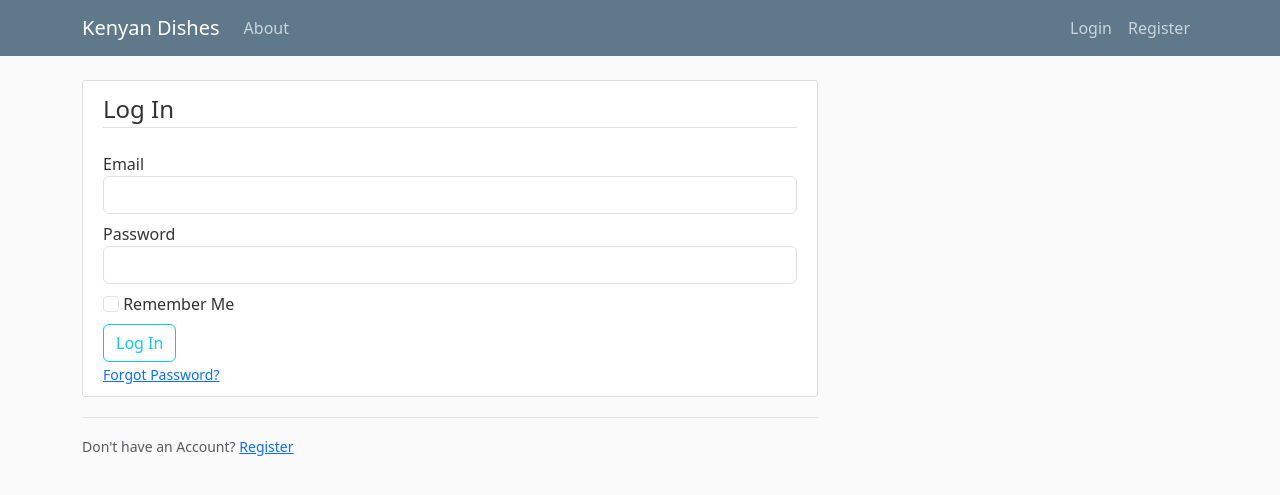
After one commit to Ras-Pekt/Kenyan_Dishes, a Flask app: page /login in a window 1280 px wide. The commit adds this page. Shown: the top 495 px of the page. Run offline with Flask 3, Linux system fonts and the light colour scheme.

Commit message:
FRONTEND:registration and login forms

```diff
--- a/app.py
+++ b/app.py
@@ -2,9 +2,11 @@
 """
 This is the entry point for the kenya dishes app
 """
-from flask import Flask, render_template, url_for
+from flask import Flask, render_template, url_for, flash, redirect
+from forms import Register, LogIn
 
 app = Flask(__name__)
+app.config["SECRET_KEY"] = "94ea6045ce05b24cf5e05cfecdcc3913"
 
 recipe_post = [
     {
@@ -17,9 +19,9 @@ recipe_post = [
     },
     {
         "author": "Jane Doe",
-        "title": "Ugali Matumbo",
-        "ingredients": ["ugali", "matumbo"],
-        "method": ["Make ugali", "cook matumbo", "serve while hot"],
+        "title": "Ugali Beef",
+        "ingredients": ["flour", "water", "beef", "onions", "tomatoes", "oil", "salt", "dhania"],
+        "method": ["Make ugali", "cook beef", "serve while hot"],
         "date_posted": "Oct 20, 2023",
         "date_updated": "Oct 22, 2023",
     },
@@ -39,5 +41,28 @@ def about():
     return render_template("about_page.html", title="About")
 
 
+@app.route("/register", methods=["GET", "POST"])
+def register():
+    """register new user route"""
+    form = Register()
+    fullname = form.fullname.data
+
+    if form.validate_on_submit():
+        flash(
+            f"{fullname.title()}'s account created successfully",
+            "success"
+        )
+        return redirect(url_for("login"))
+
+    return render_template("register.html", title="Register", form=form)
+
+
+@app.route("/login", methods=["GET", "POST"])
+def login():
+    """existing user log in route"""
+    form = LogIn()
+    return render_template("login.html", title="Log In", form=form)
+
+
 if __name__ == "__main__":
     app.run(debug=True)
--- /dev/null
+++ b/forms.py
@@ -0,0 +1,71 @@
+#!/usr/bin/python3
+"""
+forms module
+"""
+from flask_wtf import FlaskForm
+from wtforms import StringField, PasswordField, SubmitField, BooleanField
+from wtforms.validators import DataRequired, Length, Email, EqualTo
+
+
+class Register(FlaskForm):
+    """
+    New member registration class/form
+    """
+    fullname = StringField(
+        "Full Name",
+        validators=[
+            DataRequired(),
+            Length(min=5, max=20)
+        ]
+    )
+
+    email = StringField(
+        "Email",
+        validators=[
+            DataRequired(),
+            Email()
+        ]
+    )
+
+    password = PasswordField(
+        "Password",
+        validators=[
+            DataRequired(),
+            Length(min=6, max=50)
+        ]
+    )
+
+    confirm_password = PasswordField(
+        "Confirm Password",
+        validators=[
+            DataRequired(),
+            EqualTo("password")
+        ]
+    )
+
+    submit = SubmitField("Register")
+
+
+class LogIn(FlaskForm):
+    """
+    Existing member log in class/form
+    """
+    email = StringField(
+        "Email",
+        validators=[
+            DataRequired(),
+            Email()
+        ]
+    )
+
+    password = PasswordField(
+        "Password",
+        validators=[
+            DataRequired(),
+            Length(min=6, max=50)
+        ]
+    )
+
+    remember = BooleanField("Remember Me")
+
+    submit = SubmitField("Log In")
--- a/templates/about_page.html
+++ b/templates/about_page.html
@@ -1,4 +1,4 @@
 {% extends "layout_template.html" %}
 {% block content %}
-	<h1>About</h1>
+	<h1>About Last Night</h1>
 {% endblock content %}
--- a/templates/home_page.html
+++ b/templates/home_page.html
@@ -6,11 +6,11 @@
 			<h2><a class="article-title" href="#">{{ post.title }}</a></h2>
 
 			<div class="article-metadata">
-				By <a class="mr-2" href="#">{{ post.author }}</a> on
+				Posted by <a class="mr-2" href="#">{{ post.author }}</a> on
 				<small class="text-muted">{{ post.date_posted }}</small>
 			</div>
 
-			<p class="article-content">
+			<p>
 				<h3>Ingredients</h3>
 				{% for item in post.ingredients %}
 					<li>{{ item }}</li>
--- a/templates/layout_template.html
+++ b/templates/layout_template.html
@@ -39,9 +39,18 @@
 	<main role="main" class="container">
 	<div class="row">
 		<div class="col-md-8">
+			{% with messages  = get_flashed_messages(with_categories=true) %}
+				{% if messages %}
+					{% for category_value, message in messages %}
+						<div class="alert alert-{{ category_value }}">
+							{{ message }}
+						</div>
+					{% endfor %}
+				{% endif %}
+			{% endwith %}
 			{% block content %}{% endblock %}
 		</div>
-		<div class="col-md-4">
+		<!-- <div class="col-md-4">
 		<div class="content-section">
 			<h3>Our Sidebar</h3>
 			<p class='text-muted'>You can put any information here you'd like.
@@ -51,7 +60,7 @@
 			</ul>
 			</p>
 		</div>
-		</div>
+		</div> -->
 	</div>
 	</main>
 
--- /dev/null
+++ b/templates/login.html
@@ -0,0 +1,54 @@
+{% extends "layout_template.html" %}
+{% block content %}
+	<div class="content-section">
+		<form method="POST" action="">
+			{{ form.hidden_tag() }}
+			<fieldset class="form-group">
+				<legend class="border-bottom mb-4">Log In</legend>
+				<div class="form-group">
+					{{ form.email.label(class="form-control-label")}}
+
+					{% if form.email.errors %}
+						{{ form.email(class="form-control form-control-md mb-2 is-invalid") }}
+						<div class="invalid-feedback">
+							{% for error in form.email.errors %}
+								<span>{{ error }}</span>
+							{% endfor %}
+						</div>
+					{% else %}
+						{{ form.email(class="form-control form-control-md mb-2")}}
+					{% endif %}
+				</div>
+				<div class="form-group">
+					{{ form.password.label(class="form-control-label")}}
+
+					{% if form.password.errors %}
+						{{ form.password(class="form-control form-control-md mb-2 is-invalid") }}
+						<div class="invalid-feedback">
+							{% for error in form.password.errors %}
+								<span>{{ error }}</span>
+							{% endfor %}
+						</div>
+					{% else %}
+						{{ form.password(class="form-control form-control-md mb-2")}}
+					{% endif %}
+				</div>
+				<div class="form-group">
+					{{ form.remember(class="form-check-input") }}
+					{{ form.remember.label(class="form-check-label") }}
+				</div>
+			</fieldset>
+			<div class="form-group mt-2">
+				{{ form.submit(class="btn btn-outline-info")}}
+			</div>
+			<small class="text-muted ml-4">
+				<a href="#">Forgot Password?</a>
+			</small>
+		</form>
+	</div>
+	<div class="border-top pt-3">
+		<small class="text-muted">
+			Don't have an Account? <a class="ml-2" href="{{ url_for('register') }}">Register</a>
+		</small>
+	</div>
+{% endblock content %}
```
Also changed, not shown: templates/register.html (added, +75 -0 lines).
